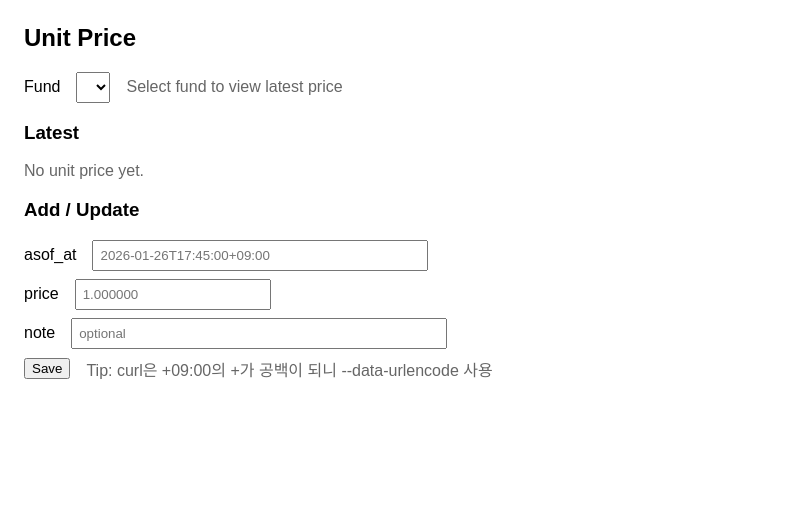
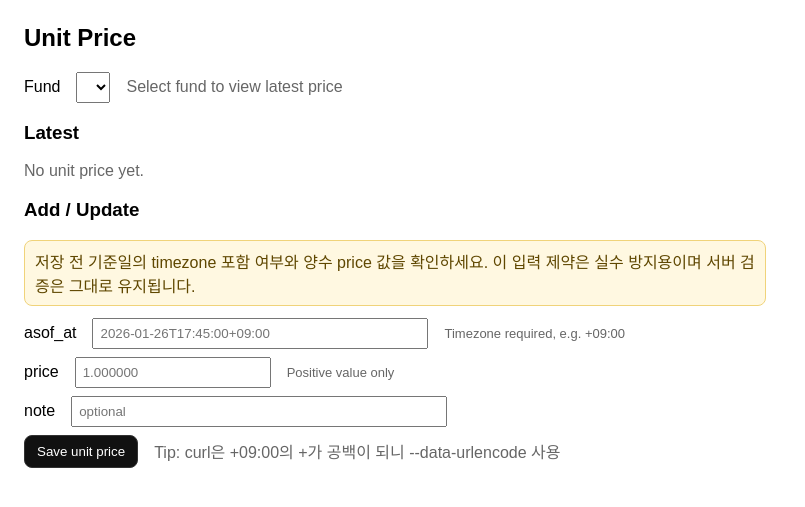
Before and after one commit to bhyeh56-sys/rpq-portal, a FastAPI app: template templates/admin/unit_price.html in a window 1280 px wide. Shown: the top 507 px of the page, without its empty margins (0-805 px from the left). Run offline with FastAPI, Linux system fonts and the light colour scheme; the template is opened without the code that fills it, so the values that code supplies are empty.

Commit message:
Improve admin credential and unit price form guidance

```diff
--- a/templates/admin/unit_price.html
+++ b/templates/admin/unit_price.html
@@ -10,6 +10,9 @@
     table { border-collapse: collapse; margin-top: 12px; }
     th, td { border: 1px solid #ddd; padding: 8px 10px; }
     .muted { color:#666; }
+    .notice { background:#fff8e1; border:1px solid #f0d37a; color:#5f4700; padding:8px 10px; border-radius:8px; margin:8px 0 12px; max-width:720px; }
+    .help { color:#666; font-size:13px; }
+    button { padding:8px 12px; border:1px solid #333; border-radius:8px; background:#111; color:#fff; cursor:pointer; }
   </style>
 </head>
 <body>
@@ -40,17 +43,37 @@
   {% endif %}
 
   <h3>Add / Update</h3>
+  <div class="notice">
+    저장 전 기준일의 timezone 포함 여부와 양수 price 값을 확인하세요. 이 입력 제약은 실수 방지용이며 서버 검증은 그대로 유지됩니다.
+  </div>
   <form method="post" action="/admin/unit-price">
     <input type="hidden" name="fund_id" value="{{ fund_id }}"/>
 
     <div class="row">
       <label>asof_at</label>
-      <input name="asof_at" placeholder="2026-01-26T17:45:00+09:00" style="width: 320px;" required>
+      <input
+        name="asof_at"
+        placeholder="2026-01-26T17:45:00+09:00"
+        style="width: 320px;"
+        autocomplete="off"
+        required
+      >
+      <span class="help">Timezone required, e.g. +09:00</span>
     </div>
 
     <div class="row">
       <label>price</label>
-      <input name="price" placeholder="1.000000" style="width: 180px;" required>
+      <input
+        name="price"
+        type="number"
+        placeholder="1.000000"
+        style="width: 180px;"
+        min="0.0000000001"
+        step="0.000001"
+        inputmode="decimal"
+        required
+      >
+      <span class="help">Positive value only</span>
     </div>
 
     <div class="row">
@@ -59,7 +82,7 @@
     </div>
 
     <div class="row">
-      <button type="submit">Save</button>
+      <button type="submit">Save unit price</button>
       <span class="muted">Tip: curl은 +09:00의 +가 공백이 되니 --data-urlencode 사용</span>
     </div>
   </form>
```
Also changed, not shown: templates/admin/credentials.html (+22 -3 lines).
